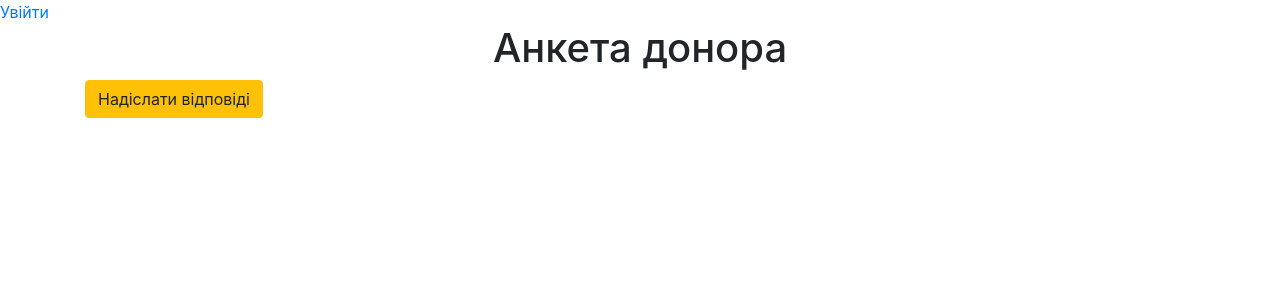
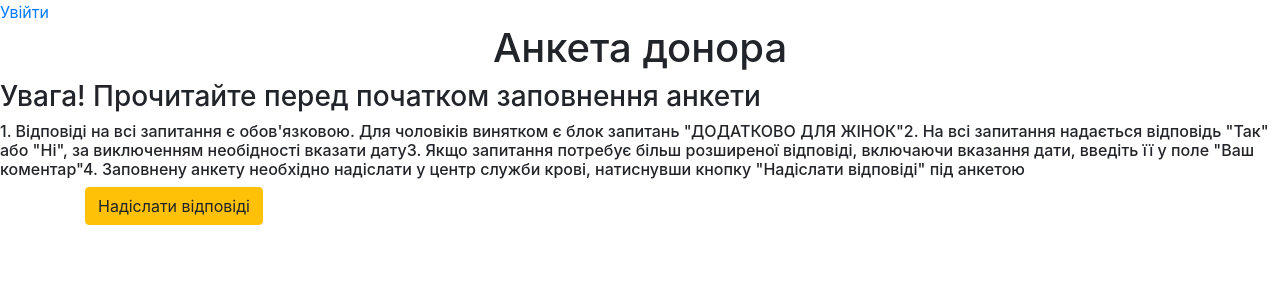
Before and after one commit to Volodymyr47/idonor, a Django app: page /test/ in a window 1280 px wide. Shown: the top 300 px of the page. Run offline with Django 4.2, Linux system fonts and the light colour scheme; data that the repository does not hold is empty; parts of the project's set-up code (start-up, migrations or seed data) failed here and were passed over; some libraries are stand-ins or nearby versions.

Commit message:
Donor tests and saving result added

```diff
--- a/constant.py
+++ b/constant.py
@@ -6,3 +6,13 @@ PASSWORDS_ERROR = 'Паролі не співпадають. Повторіть
 MAIL_ACTIVATION_TITLE = 'КНП ЛОР Сокаль - активація акаунту'
 PASSWORD_RESET_MAIL = 'Для зміни пароля перейдіть за посиланням.'
 NEW_PASSWORD_ERROR = 'Ви ввели пароль з використанням спецсимволу ";", або паролі не співпадають'
+
+TEST_INSTRUCTION_TITLE = 'Увага!\n Прочитайте перед початком заповнення анкети\n'
+TEST_INSTRUCTION_TEXT = '1. Відповіді на всі запитання є обов\'язковою. Для чоловіків винятком є блок запитань ' \
+                        '"ДОДАТКОВО ДЛЯ ЖІНОК"' \
+                        '2. На всі запитання надається відповідь "Так" або "Ні", ' \
+                        'за виключенням необідності вказати дату' \
+                        '3. Якщо запитання потребує більш розширеної відповіді, включаючи вказання дати,\n' \
+                        'введіть її у поле "Ваш коментар"' \
+                        '4. Заповнену анкету необхідно надіслати у центр служби крові, натиснувши кнопку ' \
+                        '"Надіслати відповіді" під анкетою'
--- a/donor/templates/donor/test.html
+++ b/donor/templates/donor/test.html
@@ -6,6 +6,8 @@
 
 
 <h1 id="h1_text">Анкета донора {{ user.username }}</h1>
+<h3>{{instruction_title}}</h3>
+<h6>{{instruction_text}}</h6>
 
 <form method="post" action="{% url 'save_test_result' %}">
   {% csrf_token %}
@@ -26,22 +28,16 @@
                 {% if question.category_id == category.id %}
                   <tbody>
                     <tr>
-
                       <td class="col-md-8">{{ question.text }}</td>
-
                       <td>
                        <div style="display: inline-block;">
                         <fieldset>
-
-                        <input type="radio" name="yes_{{question.id}}" id="yes_{{question.id}}" value="Так"/>
+                          <input type="radio" name="answer_{{question.id}}" id="yes_{{question.id}}" value="Так"/>
                           <label for="yes_{{question.id}}">Так</label>
-
-                        <input type="radio" name="no_{{question.id}}" id="no_{{question.id}}" value="Ні"/>
+                          <input type="radio" name="answer_{{question.id}}" id="no_{{question.id}}" value="Ні"/>
                           <label for="no_{{question.id}}">Ні</label>
-                        <input type="text" name="comment_{{question.id}}" id="question_{{question.id}}"
-                               size="25" placeholder="Ваш коментар"/>
+                          <input type="text" name="answer_text_{{question.id}}" placeholder="Ваш коментар" size="25"/>
                         </fieldset>
-
                        </div>
                       </td>
                     </tr>
@@ -49,7 +45,6 @@
                 {% endif %}
               {% endfor %}
           </table>
-
     </table>
 
   {% endfor %}
--- a/donor/views.py
+++ b/donor/views.py
@@ -1,11 +1,14 @@
 import logging
 from django.contrib import messages
-from django.shortcuts import render
+from django.shortcuts import render, redirect
 from django.core.paginator import Paginator
 from django.contrib.auth import get_user_model
-from .models import Profile, History, Test
+
 
 import config
+import constant as con
+from .donor_utils import sort_answer_in_dict
+from .models import Profile, History, Test, TestDetail
 from institution.models import Institution, Question, QuestionCategory
 
 User = get_user_model()
@@ -59,7 +62,7 @@ def take_test(request):
         categories_id = []
         for question in questions:
             categories_id.append(question.category_id)
-        categories = QuestionCategory.objects.filter(id__in=categories_id).order_by('name')
+        categories = QuestionCategory.objects.filter(id__in=categories_id).order_by('id')
     except Exception as err:
         messages.error(request, 'Questions or Categories selection error')
         logging.error(f'Questions or Categories selection error:\n{err}')
@@ -70,11 +73,36 @@ def take_test(request):
     page_obj = paginator.get_page(page_number)
 
     return render(request, 'donor/test.html', {'questions': questions,
-                                               'categories': page_obj})
+                                               'categories': page_obj,
+                                               'instruction_title': con.TEST_INSTRUCTION_TITLE,
+                                               'instruction_text': con.TEST_INSTRUCTION_TEXT})
 
 
 def save_test_result(request):
-    pass
+    """
+    Save donor test result and redirect to home-page
+    """
+    if request.method == 'POST':
+        user = request.user
+        pre_test_result = {key[7:]: value for key, value in request.POST.items() if key.startswith('answer')
+                           or key.startswith('answer_text')}
+
+        test_result = sort_answer_in_dict(pre_test_result, 5)
+
+        try:
+            test = Test.objects.create(profile_id=30)
+            test.save()
+            for key, value in test_result.items():
+                test_detail = TestDetail.objects.create(test_id=test.pk,
+                                                        question_id=int(key),
+                                                        answer=value)
+        except Exception as err:
+            logging.error(f'Test saving error:\n{err}')
+            messages.error('Помилка збереження результатів анкети')
+
+        print(test_result)
+
+    return redirect('take_test')
 
 
 def get_test_result(request):
--- a/institution/urls.py
+++ b/institution/urls.py
@@ -10,5 +10,5 @@ urlpatterns = [
     path('category/<int:category_id>/delete/', views.delete_category, name='delete_category'),
     path('questions/', views.all_questions, name='all_questions'),
     path('question/<int:question_id>/edit/', views.edit_question, name='edit_question'),
-    path('/question/<int:question_id>/delete/', views.delete_question, name='delete_question'),
+    path('delete-question/<int:question_id>/', views.delete_question, name='delete_question'),
 ]
```
Also changed, not shown: donor/donor_utils.py (added, +21 -0 lines), donor/models.py (+14 -11 lines), donor/migrations/0008_answer_status.py (added), donor/migrations/0009_auto_20230517_2133.py (added), donor/migrations/0010_auto_20230517_2143.py (added), donor/migrations/0011_auto_20230517_2150.py (added). Lines whose indentation alone changed are shown as unchanged.
